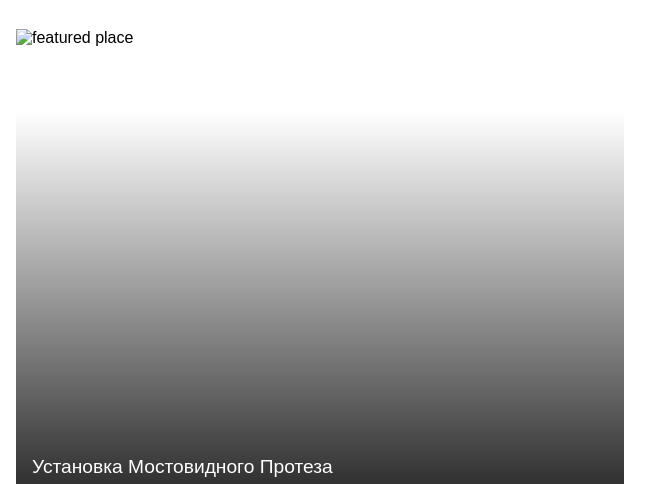
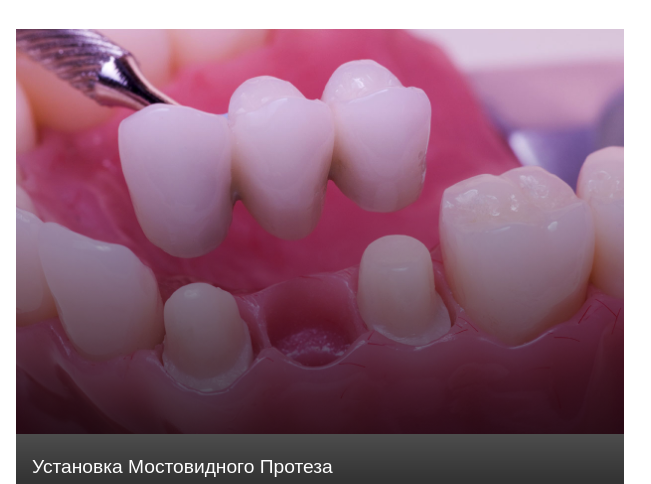
Before and after one commit to cherrry-rin/33teeth.github.io, a plain HTML site: page index.html in a window 1280 px wide. Shown: the part 2260-2744 px from the top of the page, 0-651 px from the left. Drawn offline with Linux system fonts and the light colour scheme; a web font is replaced by a local one.

Commit message:
index.html

```diff
--- a/index.html
+++ b/index.html
@@ -118,7 +118,7 @@
                     </div>
 
                     <div class = "featured-item my-2 shadow">
-                        <img src = "images/featured-rome-italy.jpg" alt = "featured place">
+                        <img src = "images/мост.jpg" alt = "featured place">
                         <div class = "featured-item-content">
                             <span>
                                 Установка мостовидного протеза
```
